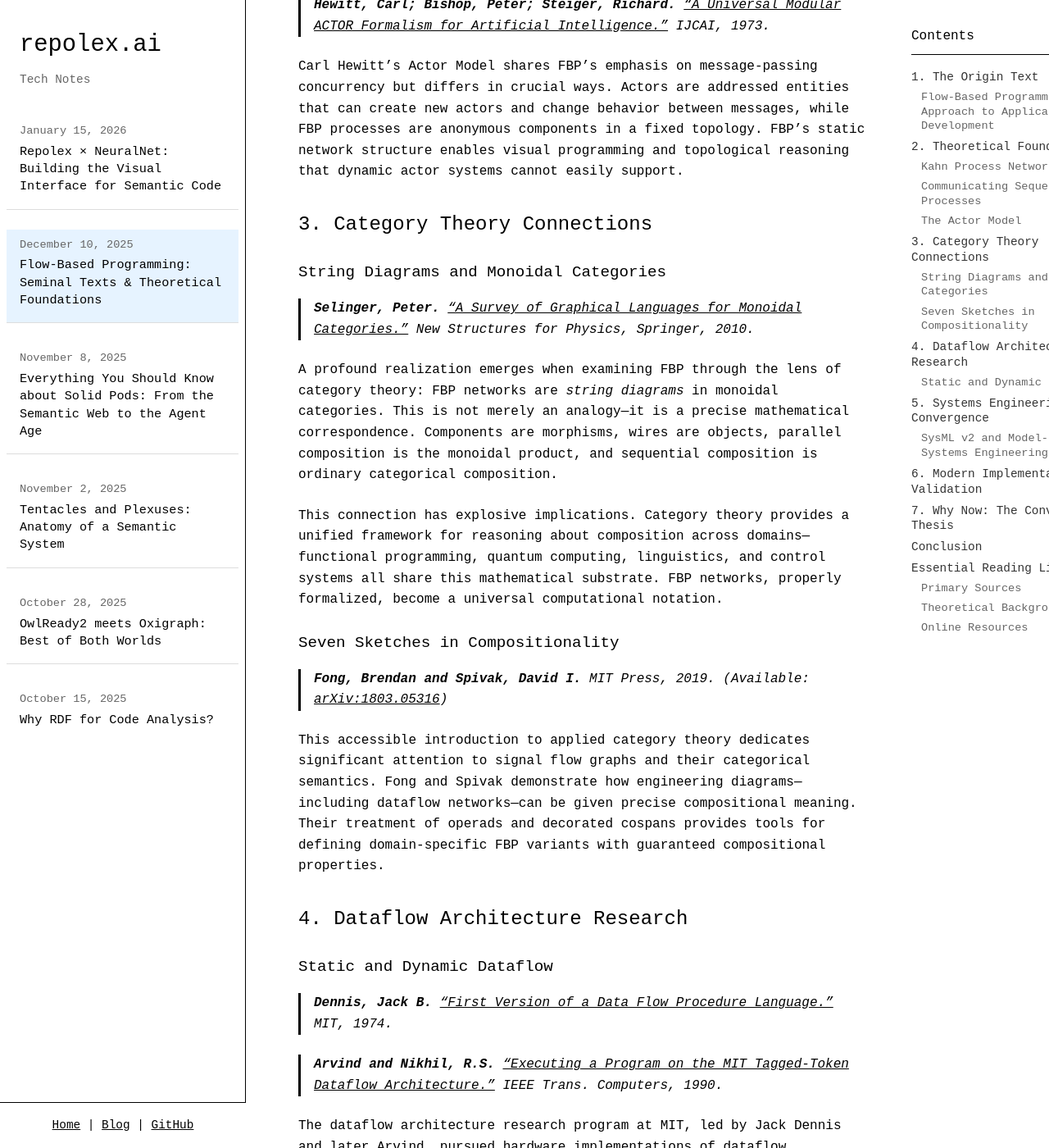
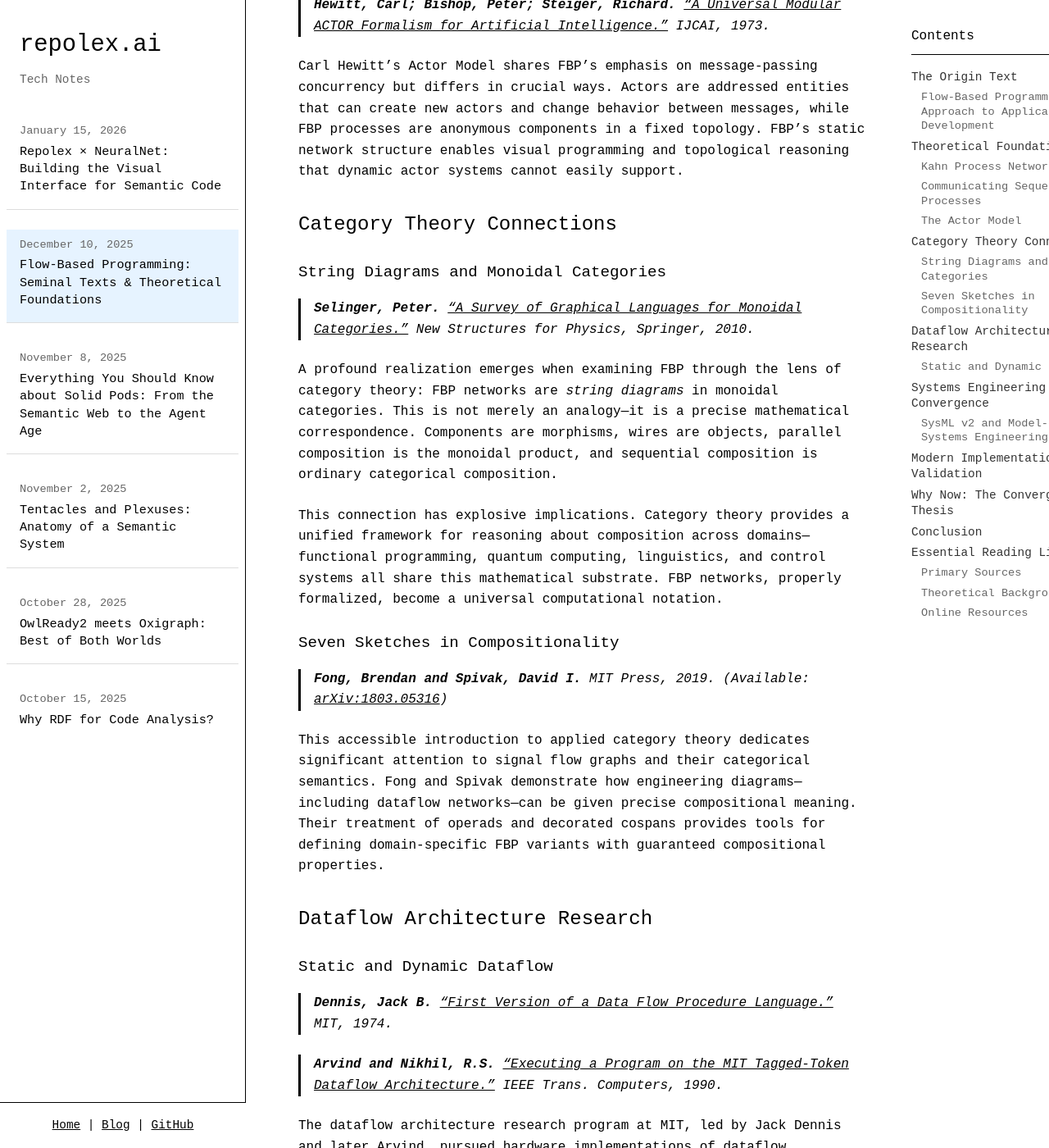
Before and after one commit to repolex-ai/repolex-www, a Jekyll site: the page built from _posts/2025-12-10-fbp-seminal-texts.md, in a window 1280 px wide and 1400 px high, scrolled down 2813 px. Shown: the whole window at 82% size. Built offline with Jekyll 4.4.1, drawn with Linux system fonts in a browser that asks for light colours; comment, search, counter and statistics services are not loaded; some of the changed text lies outside the part shown.

Commit message:
removed numbering from blog post

```diff
--- a/_posts/2025-12-10-fbp-seminal-texts.md
+++ b/_posts/2025-12-10-fbp-seminal-texts.md
@@ -19,7 +19,7 @@ Flow-Based Programming (FBP) represents one of the most prescient yet underutili
 
 The convergence of AI-assisted development, semantic web technologies, and the demand for compositional, auditable systems creates an unprecedented opportunity to resurrect and extend Morrison's vision. FBP's inherent properties—deterministic concurrency, visual representation, and component reusability—align precisely with the requirements of next-generation software infrastructure.
 
-## 1. The Origin Text
+## The Origin Text
 
 ### [Flow-Based Programming: A New Approach to Application Development](https://jpaulm.github.io/fbp/book.html)
 
@@ -29,7 +29,7 @@ This is the definitive text on FBP, written by its inventor after two decades of
 
 Key contributions of this text include the formalization of Information Packets (IPs) as first-class data entities with defined lifecycles, the concept of bounded buffers providing natural backpressure, and the separation of network topology from component implementation. Morrison demonstrates how the same components can be rewired without modification to solve different problems—a compositionality that remains elusive in most programming paradigms.
 
-## 2. Theoretical Foundations
+## Theoretical Foundations
 
 ### Kahn Process Networks
 
@@ -51,7 +51,7 @@ Tony Hoare's CSP provides an alternative formal model for process communication
 
 Carl Hewitt's Actor Model shares FBP's emphasis on message-passing concurrency but differs in crucial ways. Actors are addressed entities that can create new actors and change behavior between messages, while FBP processes are anonymous components in a fixed topology. FBP's static network structure enables visual programming and topological reasoning that dynamic actor systems cannot easily support.
 
-## 3. Category Theory Connections
+## Category Theory Connections
 
 ### String Diagrams and Monoidal Categories
 
@@ -67,7 +67,7 @@ This connection has explosive implications. Category theory provides a unified f
 
 This accessible introduction to applied category theory dedicates significant attention to signal flow graphs and their categorical semantics. Fong and Spivak demonstrate how engineering diagrams—including dataflow networks—can be given precise compositional meaning. Their treatment of operads and decorated cospans provides tools for defining domain-specific FBP variants with guaranteed compositional properties.
 
-## 4. Dataflow Architecture Research
+## Dataflow Architecture Research
 
 ### Static and Dynamic Dataflow
 
@@ -77,7 +77,7 @@ This accessible introduction to applied category theory dedicates significant at
 
 The dataflow architecture research program at MIT, led by Jack Dennis and later Arvind, pursued hardware implementations of dataflow execution. While commercial dataflow machines never achieved widespread adoption, this research produced invaluable insights into parallel execution models, token matching, and the relationship between program structure and execution semantics. FBP can be understood as a software realization of dataflow principles on conventional hardware.
 
-## 5. Systems Engineering Convergence
+## Systems Engineering Convergence
 
 ### SysML v2 and Model-Based Systems Engineering
 
@@ -89,7 +89,7 @@ The systems engineering community has independently converged on flow-based repr
 
 This convergence is significant: aerospace, defense, and automotive industries are adopting flow-based system representations at scale. FBP provides a computational execution model for these otherwise static diagrams.
 
-## 6. Modern Implementations & Validation
+## Modern Implementations & Validation
 
 Several modern projects have demonstrated FBP's continued relevance:
 
@@ -99,7 +99,7 @@ Several modern projects have demonstrated FBP's continued relevance:
 - **[LabVIEW](https://www.ni.com/en-us/shop/labview.html)** (National Instruments, 1986-present): Dataflow visual programming for scientific instrumentation. Four decades of continuous development and billions in revenue.
 - **[Unreal Engine Blueprints](https://docs.unrealengine.com/5.0/en-US/blueprints-visual-scripting-in-unreal-engine/)** (Epic Games): Visual scripting system enabling non-programmers to create game logic.
 
-## 7. Why Now: The Convergence Thesis
+## Why Now: The Convergence Thesis
 
 Several technological and market forces create an unprecedented opportunity for FBP-based tools:
 
```
